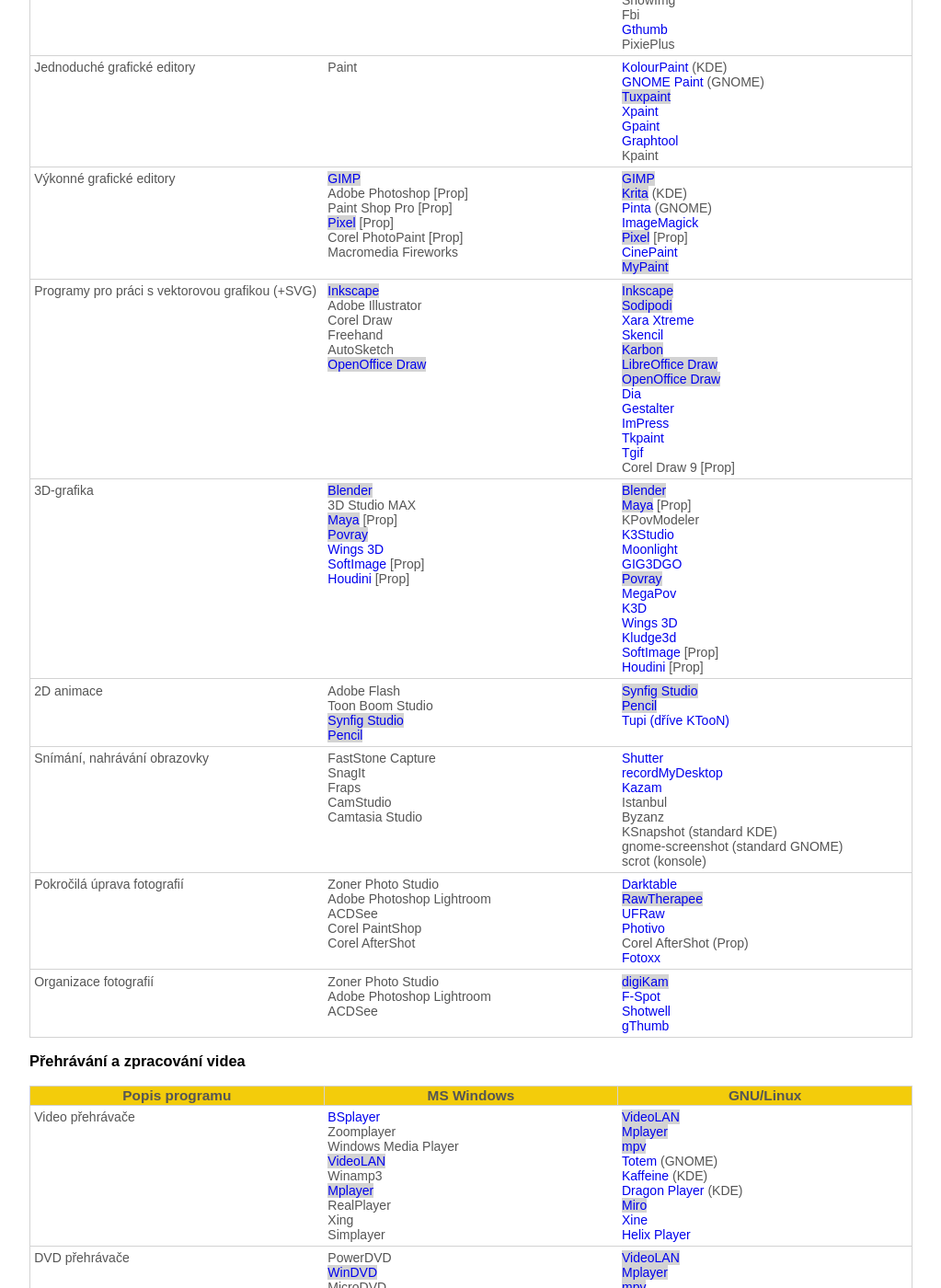
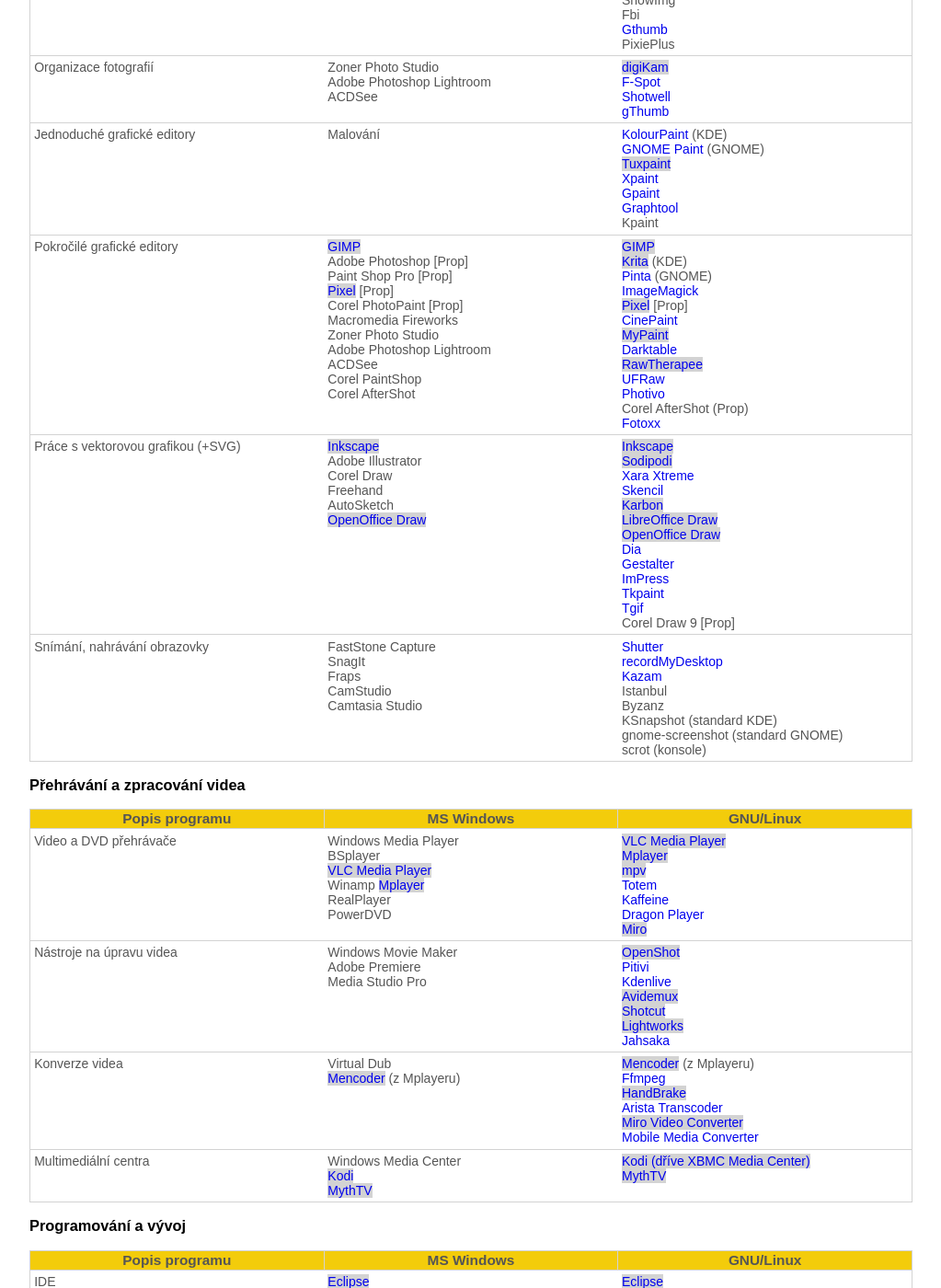
Before and after one commit to MikkCZ/plc, a Jekyll site: the page built from _pages/ekvivalenty.md, in a window 1280 px wide and 1400 px high, scrolled down 4038 px. Shown: the whole window at 92% size, without its empty margins (128-1151 px from the left). Built offline with Jekyll 4.4.1, drawn with Linux system fonts in a browser that asks for light colours; some of the changed text lies outside the part shown.

Commit message:
Ekvivalenty - video, #4

```diff
--- a/_pages/ekvivalenty.md
+++ b/_pages/ekvivalenty.md
@@ -102,7 +102,7 @@
 
 | Popis programu | MS Windows | GNU/Linux |
 | --- |
-| Přehrávač hudby a mp3 | iTunes <br> Windows Media Player <br> Winamp <br> MediaMonkey <br> Real Player | [Amarok](https://amarok.kde.org/){:.mp} <br> [Rhythmbox](https://wiki.gnome.org/Apps/Rhythmbox) <br> [Banshee](http://banshee.fm/){:.mp} <br> [Clementine](https://www.clementine-player.org/){:.mp} <br> [Audacious](https://audacious-media-player.org/){:.mp}     <br> [Kaffeine](https://www.kde.org/applications/multimedia/kaffeine/) |
+| Přehrávač hudby a mp3 | iTunes <br> Windows Media Player <br> Winamp <br> MediaMonkey <br> Real Player | [Amarok](https://amarok.kde.org/){:.mp} <br> [Rhythmbox](https://wiki.gnome.org/Apps/Rhythmbox) <br> [Banshee](http://banshee.fm/){:.mp} <br> [Clementine](https://www.clementine-player.org/){:.mp} <br> [Audacious](https://audacious-media-player.org/){:.mp} <br> [Kaffeine](https://www.kde.org/applications/multimedia/kaffeine/) |
 | Programy pro vypalování CD/DVD | Nero <br> CDBurnerXP | [K3b](https://userbase.kde.org/K3b) <br> [Brasero](https://wiki.gnome.org/Apps/Brasero) |
 | Audio editory | [Audacity](https://www.audacityteam.org/){:.mp} <br> SoundForge <br> Cooledit <br> AVS Audio Editor | [Audacity](https://www.audacityteam.org/){:.mp} <br> [Ardour](https://ardour.org/){:.mp} <br> [Qtractor](https://qtractor.sourceforge.io/){:.mp} <br> [ocenaudio](https://www.ocenaudio.com/){:.mp} |
 | Editace ID3 tagů | Mp3tag <br> ID3 Tag Editor <br> MediaMonkey <br> Foobar2000 | [EasyTAG](https://wiki.gnome.org/Apps/EasyTAG) <br> [Amarok](https://amarok.kde.org/){:.mp} <br> [Rhythmbox](https://wiki.gnome.org/Apps/Rhythmbox) <br> [Banshee](http://banshee.fm/){:.mp} |
@@ -113,29 +113,21 @@
 | Popis programu | MS Windows | GNU/Linux |
 | --- |
 | Prohlížeče obrázků | [Xnview](http://www.xnview.com/){:.mp} <br> ACDSee <br> IrfanView <br> [CompuPic](http://www.photodex.com/) [Prop] <br> Windows Fax and Image viewer | [Gwenview](http://www.kde.org/applications/graphics/gwenview//) [KDE] <br> [Eye of GNOME](https://wiki.gnome.org/Apps/EyeOfGnome) (GNOME) <br> [gThumb](https://wiki.gnome.org/Apps/gthumb/) (GNOME) <br> [Mirage](http://mirageiv.sourceforge.net/) (GNOME) <br> [Geeqie](http://geeqie.sourceforge.net/) (GNOME) <br> [Xnview](http://www.xnview.com/){:.mp} <br> [Qiv](https://spiegl.de/qiv/) <br> Kview <br> [pornview](http://sourceforge.net/projects/pornview/) <br> ShowImg <br> Fbi <br> [Gthumb](https://wiki.gnome.org/Apps/gthumb) <br> PixiePlus<br> |
-| Jednoduché grafické editory | Paint | [KolourPaint](http://www.kolourpaint.org/) (KDE) <br> [GNOME Paint](https://launchpad.net/gnome-paint) (GNOME) <br> [Tuxpaint](http://www.newbreedsoftware.com/tuxpaint/){:.mp} <br> [Xpaint](http://sf-xpaint.sourceforge.net/) <br> [Gpaint](http://www.gnu.org/software/gpaint/) <br> [Graphtool](http://savannah.nongnu.org/projects/graphtool/) <br> Kpaint<br> |
-| Výkonné grafické editory | [GIMP](http://www.gimp.org/){:.mp} <br> Adobe Photoshop [Prop] <br> Paint Shop Pro [Prop] <br> [Pixel](http://www.kanzelsberger.com/pixel/){:.mp} [Prop] <br> Corel PhotoPaint [Prop] <br> Macromedia Fireworks | [GIMP](http://www.gimp.org/){:.mp} <br> [Krita](http://www.krita.org/){:.mp} (KDE) <br> [Pinta](http://pinta-project.com/) (GNOME) <br> [ImageMagick](http://www.imagemagick.org/) <br> [Pixel](http://www.kanzelsberger.com/pixel/){:.mp} [Prop] <br> [CinePaint](http://www.cinepaint.org/) <br> [MyPaint](http://mypaint.intilinux.com/){:.mp}<br> |
-| Programy pro práci s vektorovou grafikou (+SVG) | [Inkscape](http://www.inkscape.org/){:.mp} <br> Adobe Illustrator <br> Corel Draw <br> Freehand <br> AutoSketch <br> [OpenOffice Draw](http://www.openoffice.org/){:.mp} | [Inkscape](http://www.inkscape.org/){:.mp} <br> [Sodipodi](http://sourceforge.net/projects/sodipodi/){:.mp} <br> [Xara Xtreme](http://www.xaralx.org/) <br> [Skencil](http://www.skencil.org/) <br> [Karbon](http://www.calligra.org/karbon/){:.mp} <br> [LibreOffice Draw](http://www.libreoffice.org/){:.mp} <br> [OpenOffice Draw](http://www.openoffice.org/){:.mp} <br> [Dia](https://wiki.gnome.org/Apps/Dia/) <br> [Gestalter](http://www.linotux.ch/gestalter/) <br> [ImPress](http://www.ntlug.org/~ccox/impress/) <br> [Tkpaint](http://mars.netanya.ac.il/~samy/tkpaint.html) <br> [Tgif](http://bourbon.usc.edu/tgif/) <br> Corel Draw 9 [Prop] |
-| 3D-grafika | [Blender](https://www.blender.org/){:.mp} <br> 3D Studio MAX <br> [Maya](http://www.autodesk.com/products/maya/overview){:.mp} [Prop] <br> [Povray](http://www.povray.org/){:.mp} <br> [Wings 3D](http://www.wings3d.com/) <br> [SoftImage](http://www.softimage.com/) [Prop] <br> [Houdini](http://www.sidefx.com/) [Prop] | [Blender](https://www.blender.org/){:.mp} <br> [Maya](http://www.autodesk.com/products/maya/overview){:.mp} [Prop] <br> KPovModeler <br> [K3Studio](http://k3studio.sourceforge.net/) <br> [Moonlight](http://www.moonlight3d.net/) <br> [GIG3DGO](http://www.gig3d.com/) <br> [Povray](http://www.povray.org/){:.mp} <br> [MegaPov](http://megapov.inetart.net/) <br> [K3D](http://www.k-3d.org/) <br> [Wings 3D](http://www.wings3d.com/) <br> [Kludge3d](http://kludge3d.sourceforge.net/) <br> [SoftImage](http://www.autodesk.com/products/softimage/overview) [Prop] <br> [Houdini](http://www.sidefx.com/) [Prop] |
-| 2D animace | Adobe Flash <br> Toon Boom Studio <br> [Synfig Studio](http://www.synfig.org/cms/){:.mp} <br> [Pencil](http://www.pencil2d.org/){:.mp}<br> | [Synfig Studio](http://www.synfig.org/cms/){:.mp} <br> [Pencil](http://www.pencil2d.org/){:.mp} <br> [Tupi (dříve KTooN)](http://www.maefloresta.com/portal/about) <br> |
+| Organizace fotografií | Zoner Photo Studio <br> Adobe Photoshop Lightroom <br> ACDSee<br> | [digiKam](http://digikam.org/){:.mp} <br> [F-Spot](http://f-spot.org/) <br> [Shotwell](https://wiki.gnome.org/Apps/Shotwell) <br> [gThumb](https://wiki.gnome.org/Apps/gthumb) <br> |
+| Jednoduché grafické editory | Malování | [KolourPaint](http://www.kolourpaint.org/) (KDE) <br> [GNOME Paint](https://launchpad.net/gnome-paint) (GNOME) <br> [Tuxpaint](http://www.newbreedsoftware.com/tuxpaint/){:.mp} <br> [Xpaint](http://sf-xpaint.sourceforge.net/) <br> [Gpaint](http://www.gnu.org/software/gpaint/) <br> [Graphtool](http://savannah.nongnu.org/projects/graphtool/) <br> Kpaint<br> |
+| Pokročilé grafické editory | [GIMP](http://www.gimp.org/){:.mp} <br> Adobe Photoshop [Prop] <br> Paint Shop Pro [Prop] <br> [Pixel](http://www.kanzelsberger.com/pixel/){:.mp} [Prop] <br> Corel PhotoPaint [Prop] <br> Macromedia Fireworks <br> Zoner Photo Studio <br> Adobe Photoshop Lightroom <br> ACDSee <br> Corel PaintShop <br> Corel AfterShot | [GIMP](http://www.gimp.org/){:.mp} <br> [Krita](http://www.krita.org/){:.mp} (KDE) <br> [Pinta](http://pinta-project.com/) (GNOME) <br> [ImageMagick](http://www.imagemagick.org/) <br> [Pixel](http://www.kanzelsberger.com/pixel/){:.mp} [Prop] <br> [CinePaint](http://www.cinepaint.org/) <br> [MyPaint](http://mypaint.intilinux.com/){:.mp} <br> [Darktable](http://www.darktable.org/) <br> [RawTherapee](http://www.rawtherapee.com/){:.mp} <br> [UFRaw](http://ufraw.sourceforge.net/) <br> [Photivo](http://photivo.org/) <br> Corel AfterShot (Prop) <br> [Fotoxx](http://www.kornelix.com/fotoxx.html) |
+| Práce s vektorovou grafikou (+SVG) | [Inkscape](http://www.inkscape.org/){:.mp} <br> Adobe Illustrator <br> Corel Draw <br> Freehand <br> AutoSketch <br> [OpenOffice Draw](http://www.openoffice.org/){:.mp} | [Inkscape](http://www.inkscape.org/){:.mp} <br> [Sodipodi](http://sourceforge.net/projects/sodipodi/){:.mp} <br> [Xara Xtreme](http://www.xaralx.org/) <br> [Skencil](http://www.skencil.org/) <br> [Karbon](http://www.calligra.org/karbon/){:.mp} <br> [LibreOffice Draw](http://www.libreoffice.org/){:.mp} <br> [OpenOffice Draw](http://www.openoffice.org/){:.mp} <br> [Dia](https://wiki.gnome.org/Apps/Dia/) <br> [Gestalter](http://www.linotux.ch/gestalter/) <br> [ImPress](http://www.ntlug.org/~ccox/impress/) <br> [Tkpaint](http://mars.netanya.ac.il/~samy/tkpaint.html) <br> [Tgif](http://bourbon.usc.edu/tgif/) <br> Corel Draw 9 [Prop] |
 | Snímání, nahrávání obrazovky | FastStone Capture <br> SnagIt <br> Fraps <br> CamStudio <br> Camtasia Studio<br> | [Shutter](http://shutter-project.org/) <br> [recordMyDesktop](http://recordmydesktop.sourceforge.net/) <br> [Kazam](https://launchpad.net/kazam) <br> Istanbul <br> Byzanz <br> KSnapshot (standard KDE) <br> gnome-screenshot (standard GNOME) <br> scrot (konsole) <br> |
-| Pokročilá úprava fotografií | Zoner Photo Studio <br> Adobe Photoshop Lightroom <br> ACDSee <br> Corel PaintShop <br> Corel AfterShot<br> | [Darktable](http://www.darktable.org/) <br> [RawTherapee](http://www.rawtherapee.com/){:.mp} <br> [UFRaw](http://ufraw.sourceforge.net/) <br> [Photivo](http://photivo.org/) <br> Corel AfterShot (Prop) <br> [Fotoxx](http://www.kornelix.com/fotoxx.html) <br> |
-| Organizace fotografií | Zoner Photo Studio <br> Adobe Photoshop Lightroom <br> ACDSee<br> | [digiKam](http://digikam.org/){:.mp} <br> [F-Spot](http://f-spot.org/) <br> [Shotwell](https://wiki.gnome.org/Apps/Shotwell) <br> [gThumb](https://wiki.gnome.org/Apps/gthumb) <br> |
 
 ### Přehrávání a zpracování videa
 {:#video}
 
 | Popis programu | MS Windows | GNU/Linux |
 | --- |
-| Video přehrávače | [BSplayer](http://www.bsplayer.com/) <br> Zoomplayer <br> Windows Media Player <br> [VideoLAN](http://www.videolan.org/){:.mp} <br> Winamp3 <br> [Mplayer](http://www.mplayerhq.hu/){:.mp} <br> RealPlayer <br> Xing <br> Simplayer | [VideoLAN](http://www.videolan.org/){:.mp} <br> [Mplayer](http://www.mplayerhq.hu/){:.mp} <br> [mpv](https://mpv.io/){:.mp} <br> [Totem](https://wiki.gnome.org/Apps/Totem/) (GNOME) <br> [Kaffeine](https://www.kde.org/applications/multimedia/kaffeine/) (KDE) <br> [Dragon Player](https://www.kde.org/applications/multimedia/dragonplayer/) (KDE) <br> [Miro](http://www.getmiro.com/){:.mp} <br> [Xine](http://xine.sourceforge.net/) <br> [Helix Player](https://player.helixcommunity.org/) |
-| DVD přehrávače | PowerDVD <br> [WinDVD](http://www.intervideo.com/){:.mp} <br> MicroDVD <br> Windows Media Player <br> [VideoLAN](http://www.videolan.org/){:.mp} | [VideoLAN](http://www.videolan.org/){:.mp} <br> [Mplayer](http://www.mplayerhq.hu/){:.mp} <br> [mpv](https://mpv.io/){:.mp} <br> [Xine](http://xine.sourceforge.net/) <br> |
-| DVD ripování / kódování | Gordian Knot <br> [Mencoder](http://www.mplayerhq.hu/){:.mp} (z Mplayeru) | [Mencoder](http://www.mplayerhq.hu/){:.mp} (z Mplayeru) <br> [Ffmpeg](https://ffmpeg.org/) <br> [HandBrake](http://handbrake.fr/){:.mp} <br> [Drip](http://drip.sourceforge.net/) <br> [Transcode](http://www.transcoding.org/cgi-bin/transcode) <br> [DVD::Rip](http://www.exit1.org/dvdrip/) |
-| Jednoduché nástroje na úpravu videa | Windows Movie Maker | [OpenShot](http://www.openshotvideo.com/) <br> [Pitivi](http://www.pitivi.org/) <br> [Kdenlive](http://www.kdenlive.org/) <br> [Avidemux](http://avidemux.sourceforge.net/){:.mp} <br> [Shotcut](http://www.shotcut.org/){:.mp} <br> [MainActor](http://www.mainconcept.com/) [Prop] <br> Broadcast 2000 |
-| Profesionální úpravy videa | Adobe Premiere <br> Media Studio Pro | [Lightworks](http://www.lwks.com/){:.mp} <br> [SGO Mistika](http://www.sgo.es/) <br> [Piranha](http://www.nanco.se/piranha.shtml) <br> [Jahshaka](http://www.jahshaka.com/){:.mp} <br> [Cinelerra](http://cinelerra.org/) <br> [Lumiera](http://lumiera.org/) <br> Blender Video Sequence Editor <br> Clesh <br> FORscene <br> MainActor <br> Broadcast 2000 <br> [LiVES](http://lives.sourceforge.net/) <br> [CinePaint](http://www.cinepaint.org/) <br> Autodesk Smoke <br> Apple Shake |
-| Stříhání videa | Virtual Dub | [OpenShot](http://www.openshotvideo.com/) <br> [Pitivi](http://www.pitivi.org/) <br> [Kdenlive](http://www.kdenlive.org/) <br> [Avidemux](http://avidemux.sourceforge.net/){:.mp} <br> [Flowblade](https://github.com/jliljebl/flowblade) |
-| Konverze videa | Virtual Dub <br> [Mencoder](http://www.mplayerhq.hu/){:.mp} (z Mplayeru) | [Transcode](http://www.transcoding.org/cgi-bin/transcode) <br> [Mencoder](http://www.mplayerhq.hu/){:.mp} (z Mplayeru) <br> [Ffmpeg](https://ffmpeg.org/) <br> [WinFF](http://winff.org/html_new/){:.mp} <br> [HandBrake](http://handbrake.fr/){:.mp} <br> [Arista Transcoder](http://www.transcoder.org/) <br> [ Miro Video Converter ](http://www.mirovideoconverter.com/){:.mp} <br> [Mobile Media Converter](http://www.miksoft.net/mobileMediaConverter.php) <br> [Transmageddon](http://www.linuxrising.org/) <br> OggConvert |
-| Práce s TV-tunerem | AVerTV <br> PowerVCR 3.0 <br> CinePlayer DVR <br> [Mplayer](http://www.mplayerhq.hu/){:.mp}<br> | [Kaffeine](https://www.kde.org/applications/multimedia/kaffeine/) (KDE) <br> [Totem](https://wiki.gnome.org/Apps/Totem/) (GNOME) <br> [VideoLAN](http://www.videolan.org/){:.mp} <br> [Mplayer](http://www.mplayerhq.hu/){:.mp} <br> [Me TV](https://launchpad.net/me-tv) <br> [MythTV](hhttp://www.mythtv.org/) <br> [Tvtime](http://tvtime.sourceforge.net/) <br> [Kwintv](http://sourceforge.net/projects/kwintv/) <br> [Xawtv](http://bytesex.org/xawtv/) <br> [Zapping](http://zapping.sourceforge.net/) <br> [GnomeTV](http://gnometv.sourceforge.net/) <br> [Xawdecode](http://xawdecode.sourceforge.net/) |
-| Multimediální centra | Windows Media Center <br> [Kodi](http://kodi.tv/){:.mp} <br> [MythTV](http://www.mythtv.org/){:.mp} <br> [Moovida](http://www.moovida.com/){:.mp}<br> | [Kodi (dříve XBMC Media Center)](http://kodi.tv/){:.mp} <br> [MythTV](http://www.mythtv.org/){:.mp} <br> Moovida<br> |
+| Video a DVD přehrávače | Windows Media Player <br> BSplayer <br> [VLC Media Player](http://www.videolan.org/){:.mp} <br> Winamp [Mplayer](http://www.mplayerhq.hu/){:.mp} <br> RealPlayer <br> PowerDVD  | [VLC Media Player](http://www.videolan.org/){:.mp} <br> [Mplayer](http://www.mplayerhq.hu/){:.mp} <br> [mpv](https://mpv.io/){:.mp} <br> [Totem](https://wiki.gnome.org/Apps/Videos/) <br> [Kaffeine](https://www.kde.org/applications/multimedia/kaffeine/) <br> [Dragon Player](https://www.kde.org/applications/multimedia/dragonplayer/) <br> [Miro](http://www.getmiro.com/){:.mp} |
+| Nástroje na úpravu videa | Windows Movie Maker <br> Adobe Premiere <br> Media Studio Pro | [OpenShot](https://www.openshot.org/){:.mp} <br> [Pitivi](http://www.pitivi.org/) <br> [Kdenlive](https://kdenlive.org/) <br> [Avidemux](http://avidemux.sourceforge.net/){:.mp} <br> [Shotcut](https://www.shotcut.org/){:.mp} <br> [Lightworks](https://www.lwks.com/){:.mp} <br> [Jahsaka](http://www.jahshaka.com/) |
+| Konverze videa | Virtual Dub <br> [Mencoder](http://www.mplayerhq.hu/){:.mp} (z Mplayeru) | [Mencoder](http://www.mplayerhq.hu/){:.mp} (z Mplayeru) <br> [Ffmpeg](https://ffmpeg.org/) <br> [HandBrake](https://handbrake.fr/){:.mp} <br> [Arista Transcoder](http://transcoder.org/) <br> [Miro Video Converter](http://www.mirovideoconverter.com/){:.mp} <br> [Mobile Media Converter](https://www.miksoft.net/mobileMediaConverter.php) |
+| Multimediální centra | Windows Media Center <br> [Kodi](https://kodi.tv/){:.mp} <br> [MythTV](https://www.mythtv.org/){:.mp} | [Kodi (dříve XBMC Media Center)](https://kodi.tv/){:.mp} <br> [MythTV](https://www.mythtv.org/){:.mp} |
 
 ### Programování a vývoj
 {:#programovani}
```
